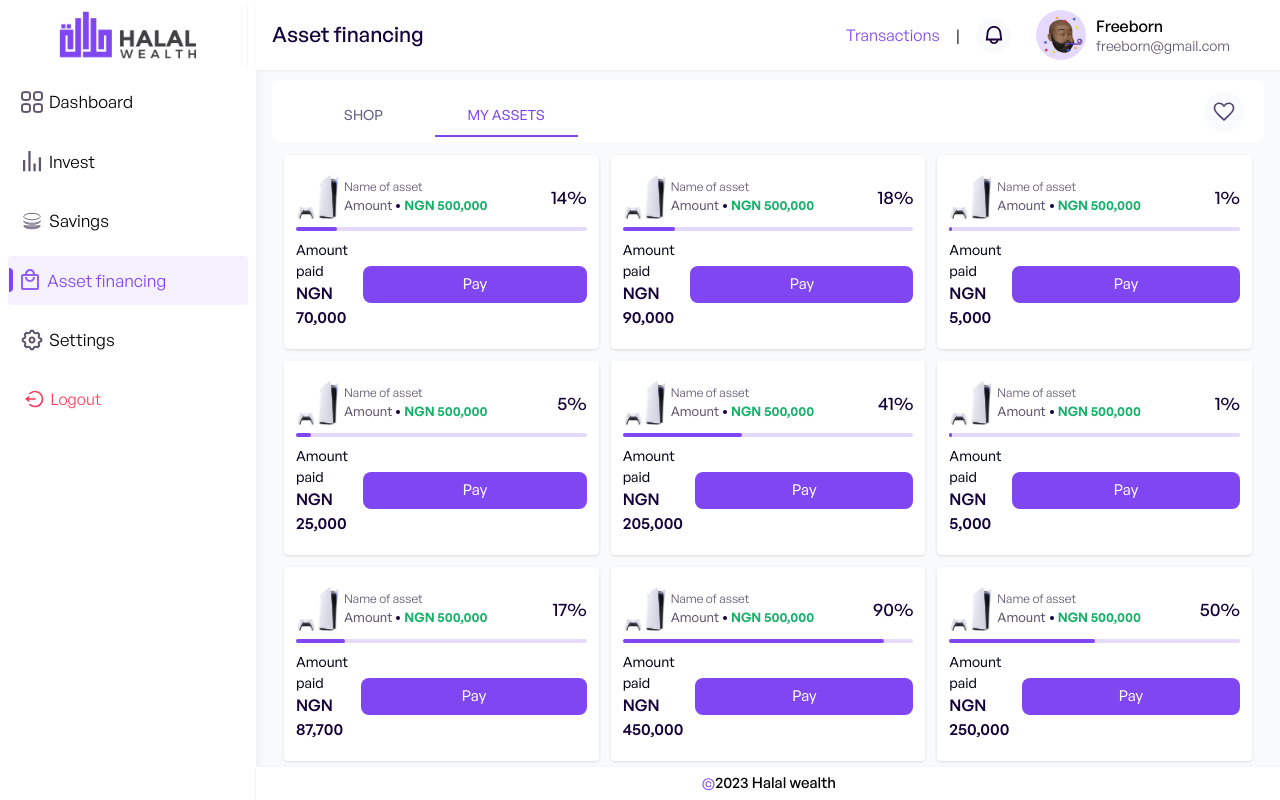
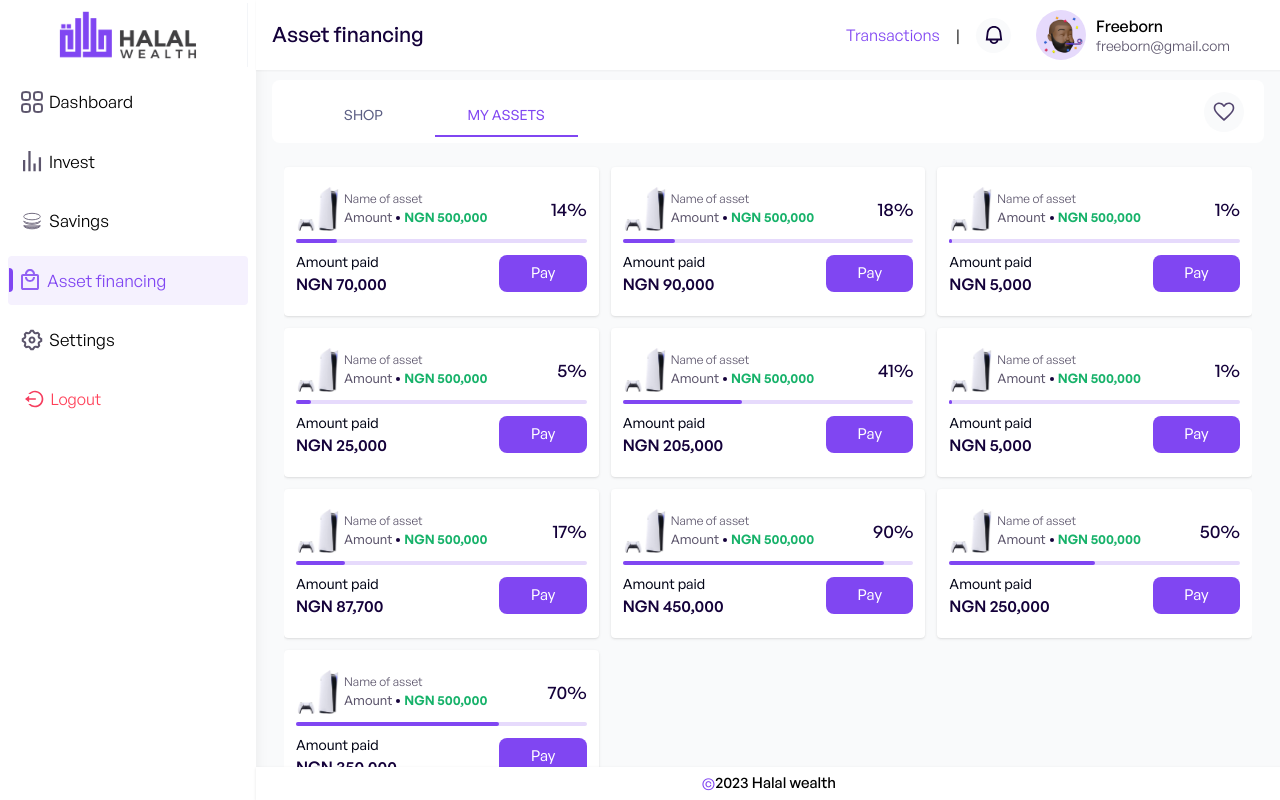
Before and after one commit to Stepheeeen/halal-wealth, a Next.js app: page /dashboard/asset-financing in a window 1280 px wide. Both pictures are taken after a click on the tab "MY ASSETS". Shown: the top 800 px of the page. Built offline with nearby package versions, Linux system fonts and the light colour scheme.

Commit message:
number.toLocaleString()

```diff
--- a/src/app/dashboard/asset-financing/page.tsx
+++ b/src/app/dashboard/asset-financing/page.tsx
@@ -142,7 +142,7 @@ const page = () => {
                 </div>
               </TabPanel>
 
-              <TabPanel className='font-[400] text-[15px]'>
+              <TabPanel className='font-[400] text-[15px] pb-3 overflow-scroll max-h-full'>
                   <MyAssets/>
               </TabPanel>
             </TabPanels>
--- a/src/components/asset-financing/TabPanel.tsx
+++ b/src/components/asset-financing/TabPanel.tsx
@@ -22,11 +22,11 @@ const MyAssets = () => {
       };
 
     return (
-        <div className='grid grid-cols-3 gap-3'>
+        <div className='grid grid-cols-3 gap-3 bg-[#F9FAFB] py-3'>
             {myAsset.map((card, i) => {
                 const percentage = Math.floor((card.AmountPaid / card.Amount) * 100);
                 return (
-                    <div key={i} className='p-3 shadow w-[] bg-[#FFFFFF] flex flex-col justify-center rounded' >
+                    <div key={i} className='p-3 shadow bg-[#FFFFFF] flex flex-col justify-center rounded' >
                         <div className='flex justify-between items-center py-2'>
                             <Image src={card.ProductImage} alt='' className='w-[44px] h-[44px]' width={0} height={0} />
 
@@ -53,12 +53,14 @@ const MyAssets = () => {
                             />
                         </div>
                         <div className='flex justify-between items-center py-2 w-full'>
-                            <div className='W-[80%]'>
+                            <div className='W-[70%]'>
                                 <p className='text-[#030517] font-[450] text-[14px]'>Amount paid</p>
                                 <h1 className='text-[#14013A] font-[550] text-[16px]'>NGN {formatNumber(card.AmountPaid)}</h1>
                             </div>
 
-                            <DefaultButton customStyle='bg-[#8046F2] text-white w-[16%] h-[37px] rounded-[3px] font-[450]' onClick={''} text='Pay' type='solid' />
+                            <div className='w-[30%]'>
+                            <DefaultButton customStyle='bg-[#8046F2] text-white w-auto h-[37px] rounded-[3px] font-[450]' onClick={''} text='Pay' type='solid' />
+                            </div>
                         </div>
 
                     </div>
```
